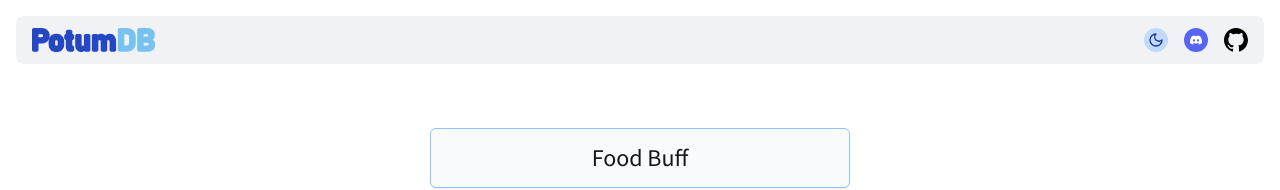
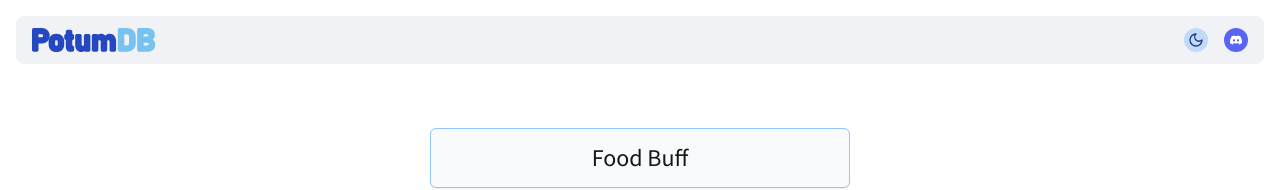
Before and after one commit to sefaron/potumdb-react, a React (Vite) app: page / in a window 1280 px wide. Shown: the top 190 px of the page. Built offline with nearby package versions, Linux system fonts and the light colour scheme.

Commit message:
remove git link

```diff
--- a/src/component/header/Header.jsx
+++ b/src/component/header/Header.jsx
@@ -60,22 +60,6 @@ function Header() {
             />
           </svg>
         </a>
-
-        <a href="https://github.com/Lixeira" target="_blank">
-          <svg
-            width="24"
-            height="24"
-            xmlns="http://www.w3.org/2000/svg"
-            className="fill-black dark:fill-white"
-            viewBox="0 0 97.707 97.707"
-          >
-            <path
-              fillRule="evenodd"
-              clipRule="evenodd"
-              d="M48.854 0C21.839 0 0 22 0 49.217c0 21.756 13.993 40.172 33.405 46.69 2.427.49 3.316-1.059 3.316-2.362 0-1.141-.08-5.052-.08-9.127-13.59 2.934-16.42-5.867-16.42-5.867-2.184-5.704-5.42-7.17-5.42-7.17-4.448-3.015.324-3.015.324-3.015 4.934.326 7.523 5.052 7.523 5.052 4.367 7.496 11.404 5.378 14.235 4.074.404-3.178 1.699-5.378 3.074-6.6-10.839-1.141-22.243-5.378-22.243-24.283 0-5.378 1.94-9.778 5.014-13.2-.485-1.222-2.184-6.275.486-13.038 0 0 4.125-1.304 13.426 5.052a46.97 46.97 0 0 1 12.214-1.63c4.125 0 8.33.571 12.213 1.63 9.302-6.356 13.427-5.052 13.427-5.052 2.67 6.763.97 11.816.485 13.038 3.155 3.422 5.015 7.822 5.015 13.2 0 18.905-11.404 23.06-22.324 24.283 1.78 1.548 3.316 4.481 3.316 9.126 0 6.6-.08 11.897-.08 13.526 0 1.304.89 2.853 3.316 2.364 19.412-6.52 33.405-24.935 33.405-46.691C97.707 22 75.788 0 48.854 0z"
-            />
-          </svg>
-        </a>
       </div>
     </header>
   );
```
